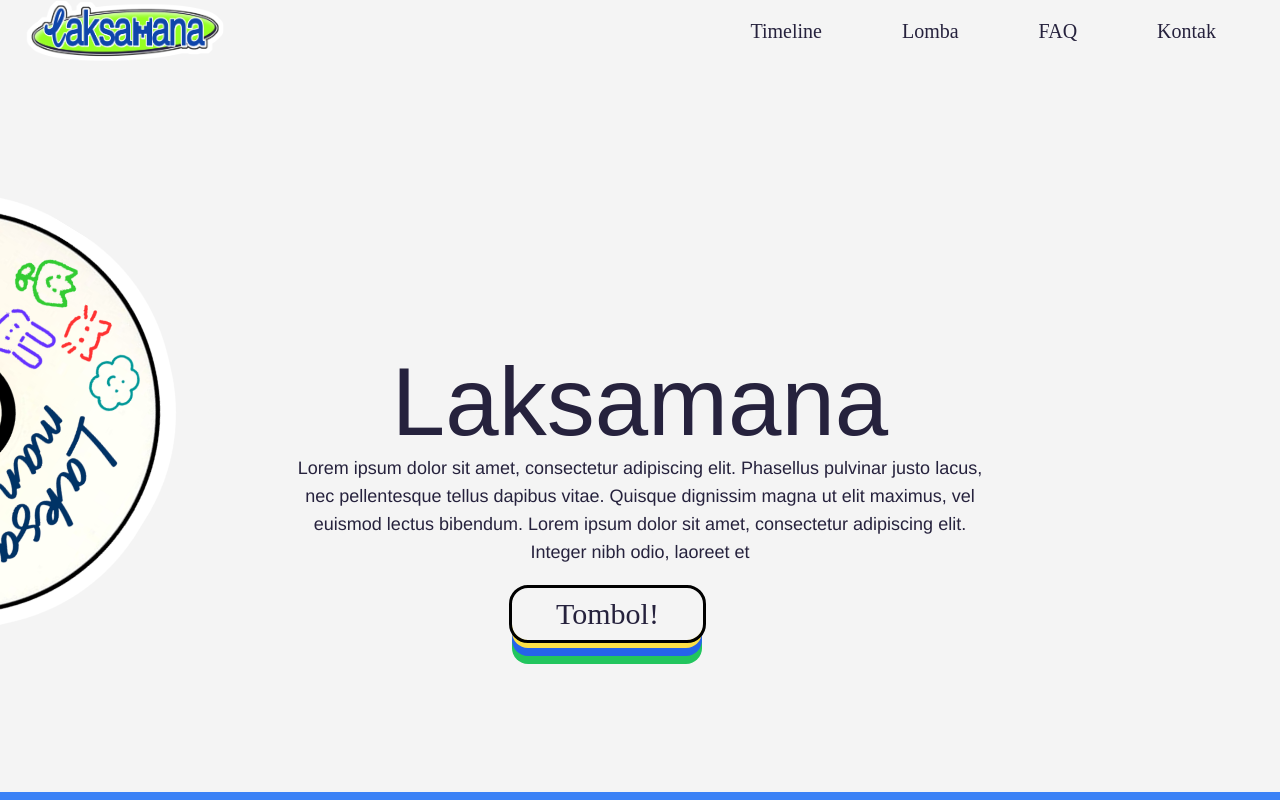
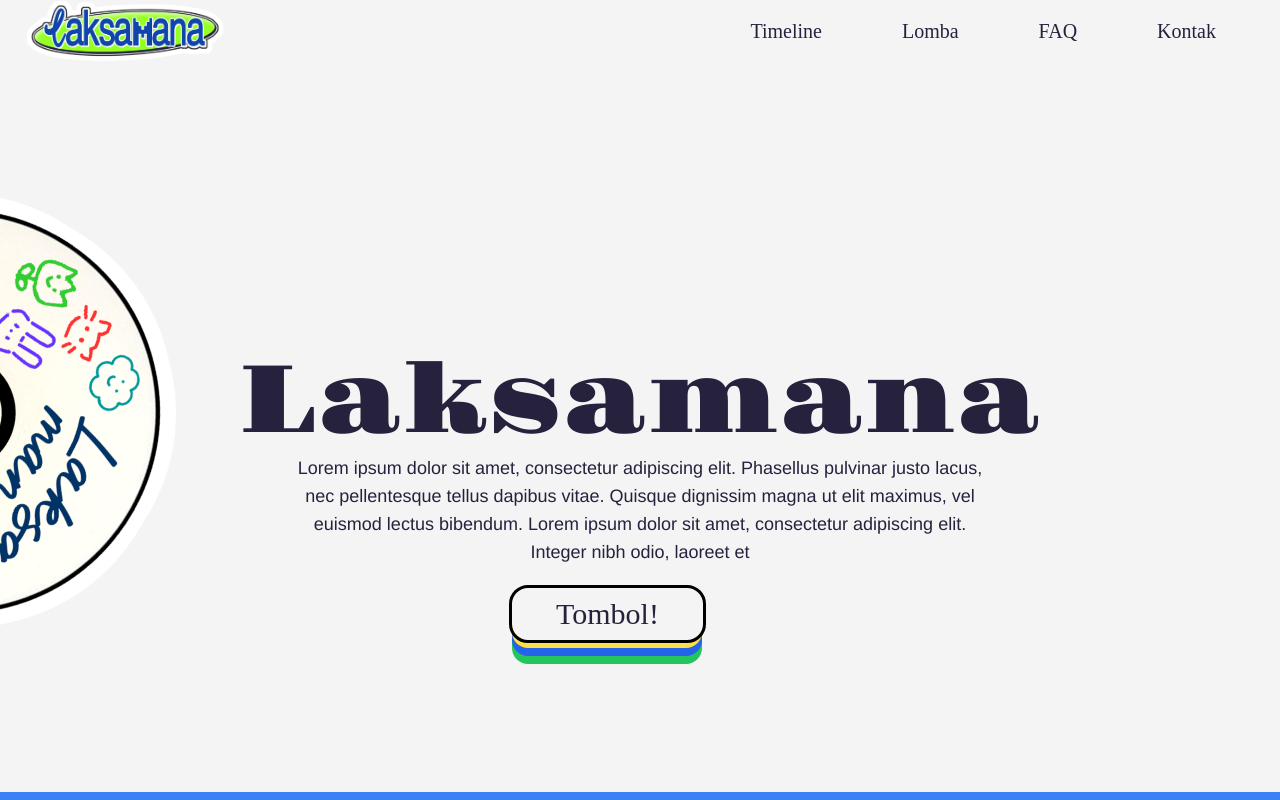
Before and after one commit to Ramasanjaya22/laksamanaugm23-landing, a Next.js app: page / in a window 1280 px wide. Shown: the top 800 px of the page. Built offline with nearby package versions, Linux system fonts and the light colour scheme.

Commit message:
fixing font

```diff
--- a/styles/globals.css
+++ b/styles/globals.css
@@ -2,8 +2,14 @@
 @tailwind components;
 @tailwind utilities;
 
-@import url('https://fonts.googleapis.com/css2?family=Gravitas+One&display=swap');
+/* @import url('https://fonts.googleapis.com/css2?family=Gravitas+One&display=swap'); */
 @import url('https://fonts.cdnfonts.com/css/genty-demo');
+@font-face {
+  font-family: 'Gravitas One';
+  font-style: normal;
+  font-weight: 400;
+  src: url('/fonts/GravitasOne-Regular.ttf');
+}
 
 * {
   margin: 0;
@@ -12,6 +18,8 @@
   scroll-behavior: smooth;
   /* border: red solid 1px; */
 }
+
+
 .progress-bar {
   @apply fixed bottom-0 left-0 right-0 h-2 bg-blue-500 transform origin-left;
 }
```
Also changed, not shown: public/fonts/GravitasOne-Regular.ttf (added).
